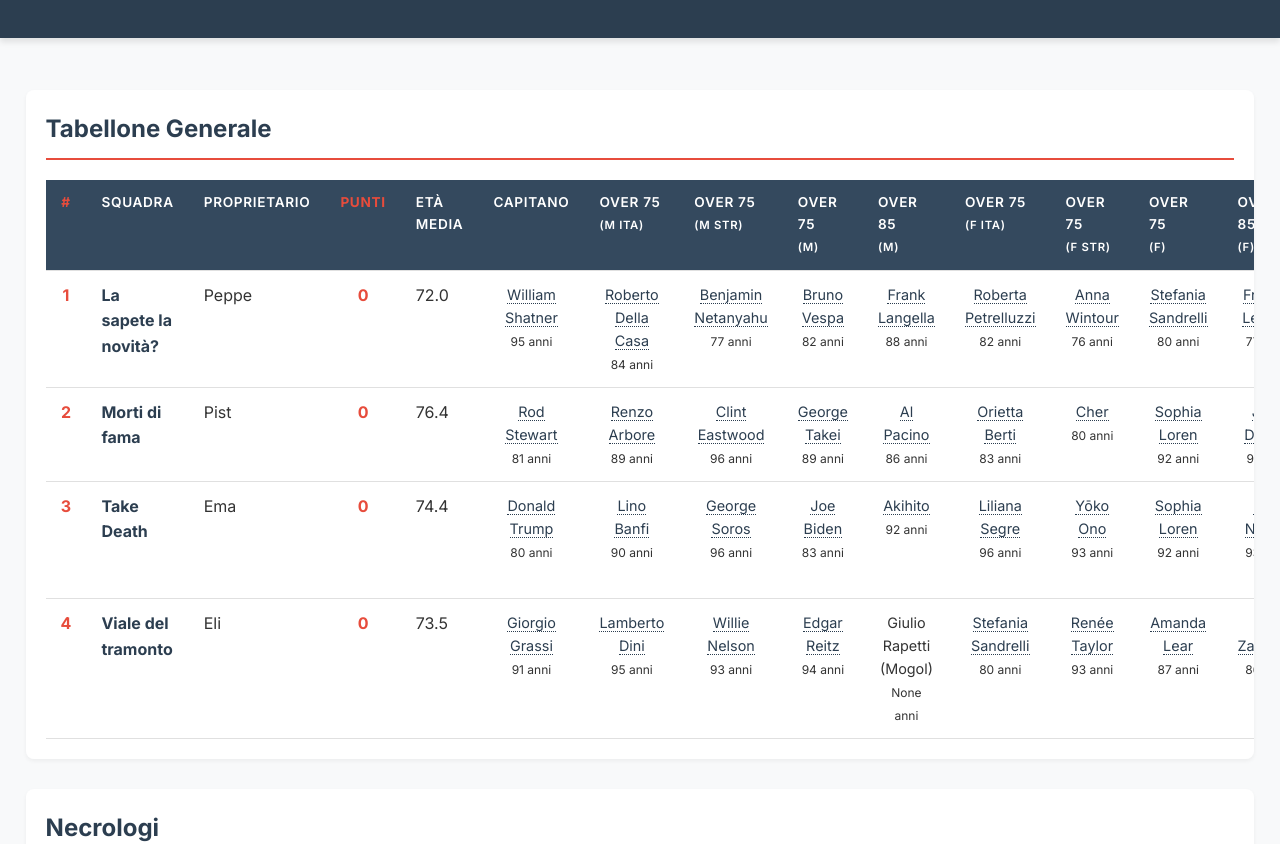
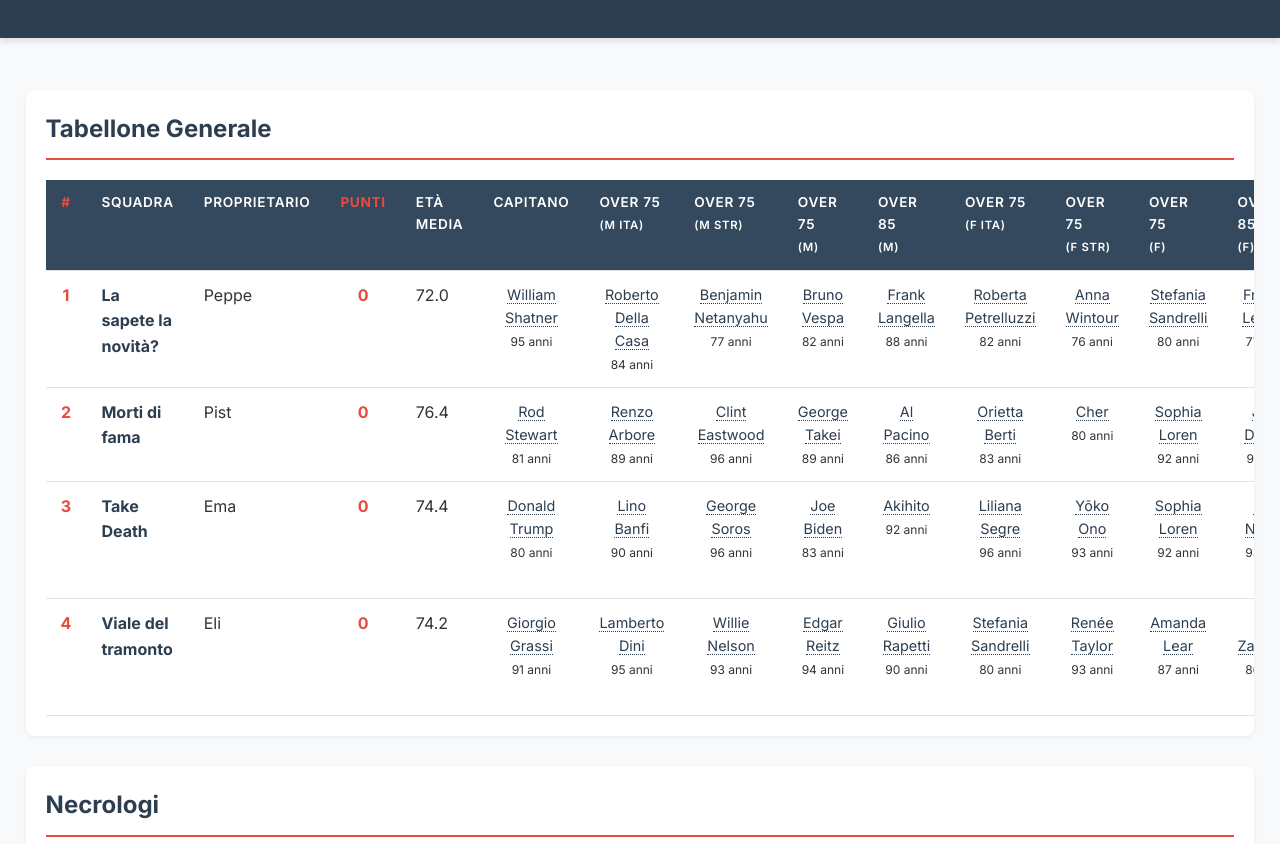
Before and after one commit to emanueleffe/emanueleffe.github.io, a plain HTML site: page mio/index.html in a window 1280 px wide. Shown: the part 130-974 px from the top of the page. Drawn offline with Linux system fonts and the light colour scheme.

Commit message:
auto update

```diff
--- a/mio/index.html
+++ b/mio/index.html
@@ -1512,7 +1512,7 @@
                         <td class="team-name">Viale del tramonto</td>
                         <td>Eli</td>
                         <td class="score">0</td>
-                        <td>73.5</td>
+                        <td>74.2</td>
 
 
 
@@ -1584,12 +1584,12 @@
 
                         <td class="person-cell">
 
-
-                            Giulio Rapetti (Mogol)
-
-
-                            <br><small>
-                                None anni
+                            <a href="https://it.wikipedia.org/wiki/Mogol" target="_blank">
+                            Giulio Rapetti
+                            </a>
+
+                            <br><small>
+                                90 anni
                             </small>
 
                         </td>
```
